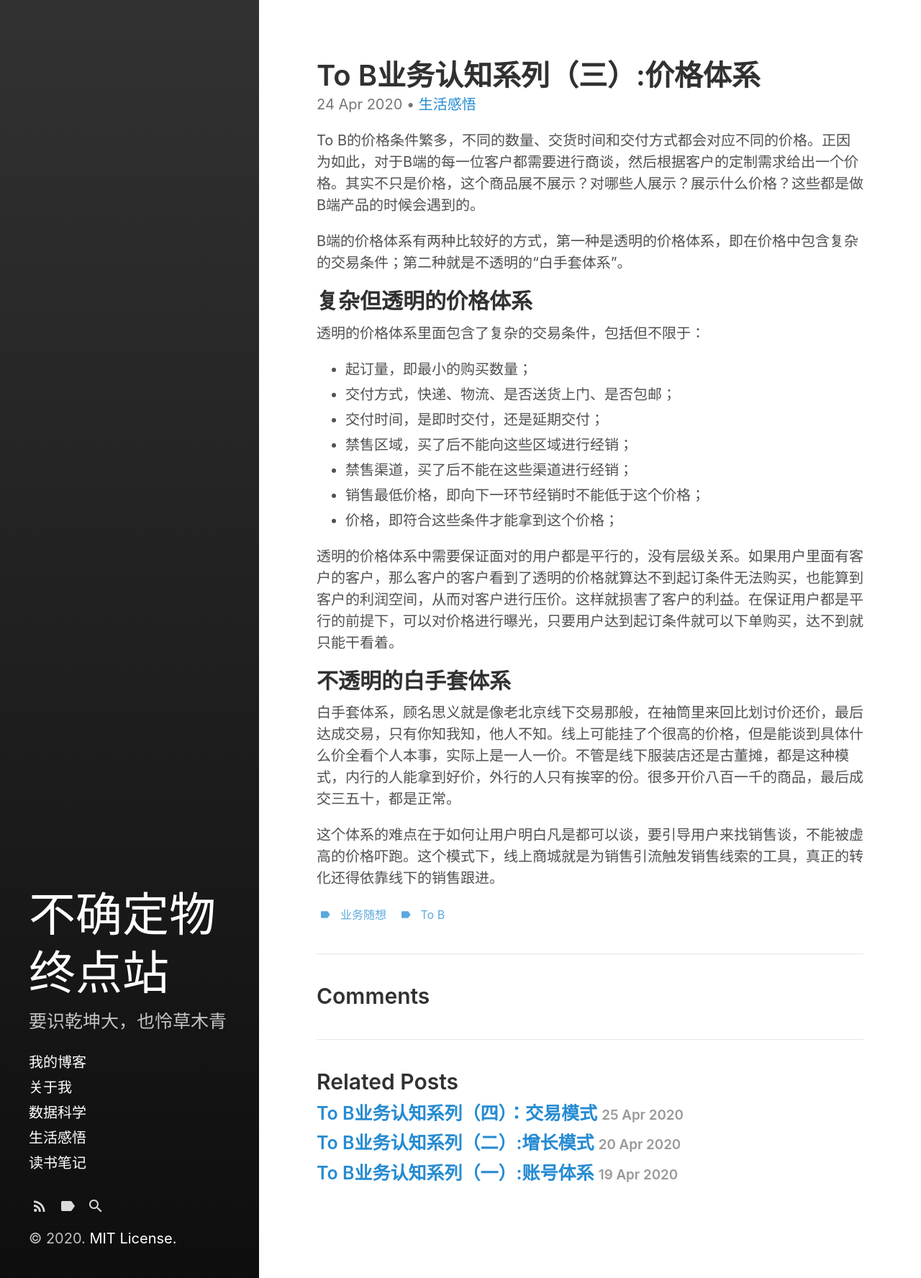
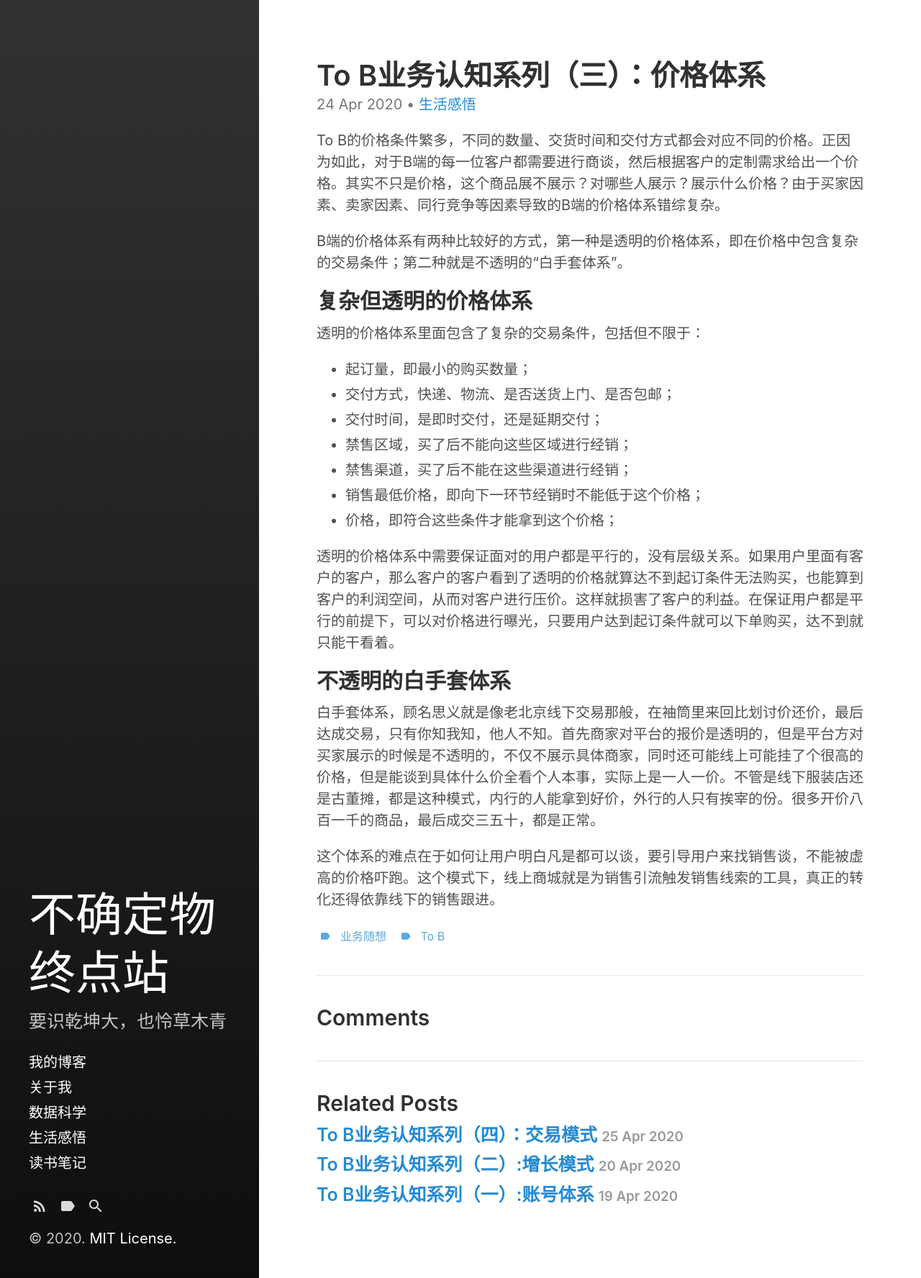
Before and after one commit to Bin0Lin/Bin0Lin.github.io, a Jekyll site: the page built from _posts/2020-04-24-To B业务认知系列（三）：价格体系.md, in a window 1280 px wide. Shown: the whole page at 72% size. Built offline with Jekyll 4.4.1, drawn with Linux system fonts in a browser that asks for light colours.

Commit message:
Update and rename 2020-04-24-To B业务认知系列（三）:价格体系.md to 2020-04-24-To B业务认知系列（三）：价格体系.md

```diff
--- a/_posts/2020-04-24-To B业务认知系列（三）:价格体系.md
+++ b/_posts/2020-04-24-To B业务认知系列（三）：价格体系.md
@@ -1,6 +1,6 @@
 ---
 layout: post
-title:  "To B业务认知系列（三）:价格体系"
+title:  "To B业务认知系列（三）：价格体系"
 date:   2020-04-24
 categories:
     - 生活感悟
@@ -9,7 +9,7 @@ tags:
     - To B
 ---
 
-To B的价格条件繁多，不同的数量、交货时间和交付方式都会对应不同的价格。正因为如此，对于B端的每一位客户都需要进行商谈，然后根据客户的定制需求给出一个价格。其实不只是价格，这个商品展不展示？对哪些人展示？展示什么价格？这些都是做B端产品的时候会遇到的。
+To B的价格条件繁多，不同的数量、交货时间和交付方式都会对应不同的价格。正因为如此，对于B端的每一位客户都需要进行商谈，然后根据客户的定制需求给出一个价格。其实不只是价格，这个商品展不展示？对哪些人展示？展示什么价格？由于买家因素、卖家因素、同行竞争等因素导致的B端的价格体系错综复杂。
 
 B端的价格体系有两种比较好的方式，第一种是透明的价格体系，即在价格中包含复杂的交易条件；第二种就是不透明的“白手套体系”。
 
@@ -26,6 +26,6 @@ B端的价格体系有两种比较好的方式，第一种是透明的价格体
 透明的价格体系中需要保证面对的用户都是平行的，没有层级关系。如果用户里面有客户的客户，那么客户的客户看到了透明的价格就算达不到起订条件无法购买，也能算到客户的利润空间，从而对客户进行压价。这样就损害了客户的利益。在保证用户都是平行的前提下，可以对价格进行曝光，只要用户达到起订条件就可以下单购买，达不到就只能干看着。
 
 ## 不透明的白手套体系
-白手套体系，顾名思义就是像老北京线下交易那般，在袖筒里来回比划讨价还价，最后达成交易，只有你知我知，他人不知。线上可能挂了个很高的价格，但是能谈到具体什么价全看个人本事，实际上是一人一价。不管是线下服装店还是古董摊，都是这种模式，内行的人能拿到好价，外行的人只有挨宰的份。很多开价八百一千的商品，最后成交三五十，都是正常。
+白手套体系，顾名思义就是像老北京线下交易那般，在袖筒里来回比划讨价还价，最后达成交易，只有你知我知，他人不知。首先商家对平台的报价是透明的，但是平台方对买家展示的时候是不透明的，不仅不展示具体商家，同时还可能线上可能挂了个很高的价格，但是能谈到具体什么价全看个人本事，实际上是一人一价。不管是线下服装店还是古董摊，都是这种模式，内行的人能拿到好价，外行的人只有挨宰的份。很多开价八百一千的商品，最后成交三五十，都是正常。
 
 这个体系的难点在于如何让用户明白凡是都可以谈，要引导用户来找销售谈，不能被虚高的价格吓跑。这个模式下，线上商城就是为销售引流触发销售线索的工具，真正的转化还得依靠线下的销售跟进。
```
